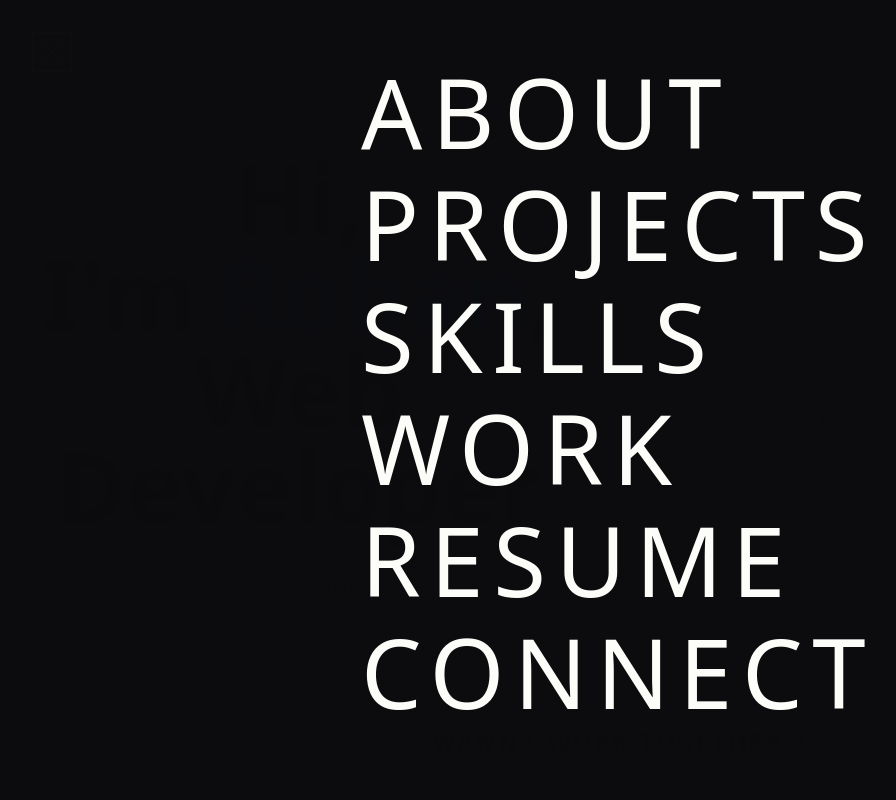
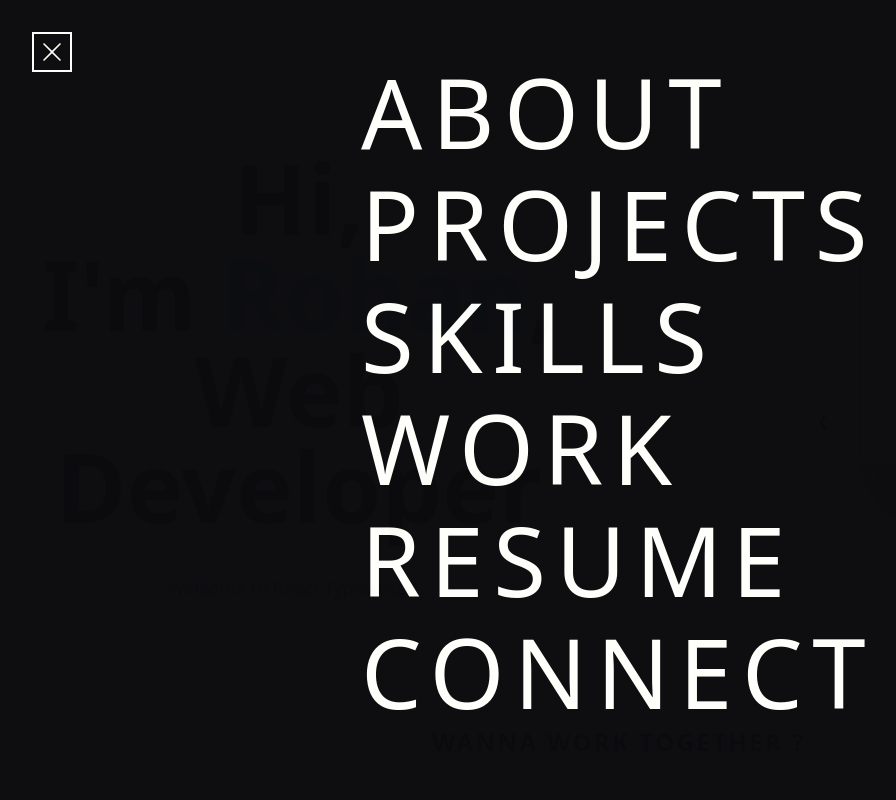
Before and after one commit to Rohansaini1512/Portfolio, a React (Vite) app: page / in a window 1280 px wide. Both pictures are taken after a click on the element 73 px from the left and 52 px from the top of the page. Shown: the top 800 px of the page, without its empty margins (21-917 px from the left). Built offline with nearby package versions, Linux system fonts and the light colour scheme.

Commit message:
Improve lay

```diff
--- a/src/Layout/HomeLayout.jsx
+++ b/src/Layout/HomeLayout.jsx
@@ -34,10 +34,10 @@ function HomeLayout({ children, toggle, setToggle }) {
   };
 
   return (
-    <div className="w-full flex flex-col items-center min-h-screen relative">
+    <div className="w-full flex flex-col items-center min-h-screen">
       <div className="w-11/12 pt-8 flex flex-row justify-between items-center z-30">
         <div
-          className="h-10 w-10 border-2 border-[#fefffa] text-[#fefffa] text-2xl flex justify-center items-center cursor-pointer"
+          className="h-10 w-10 border-2 border-[#fefffa] text-[#fefffa] text-2xl flex justify-center items-center"
           onClick={handleToggle}
         >
           <RxHamburgerMenu
@@ -53,16 +53,8 @@ function HomeLayout({ children, toggle, setToggle }) {
         </div>
       </div>
 
-      {/* Backdrop Overlay */}
       {toggle && (
-        <motion.div
-          className="fixed inset-0 bg-black opacity-50 z-20"
-          onClick={handleToggle}
-        />
-      )}
-
-      {toggle && (
-        <motion.div className="bg-[#0C0C0F] opacity-[99%] w-full min-h-screen absolute z-30 transition duration-1000 flex justify-center items-center">
+        <motion.div className="bg-[#0C0C0F] opacity-[99%] w-full min-h-screen absolute z-20 transition duration-1000 flex justify-center items-center">
           <ul className="">
             <motion.li onMouseMove={handleHover} className="mb-4">
               <Link
```
